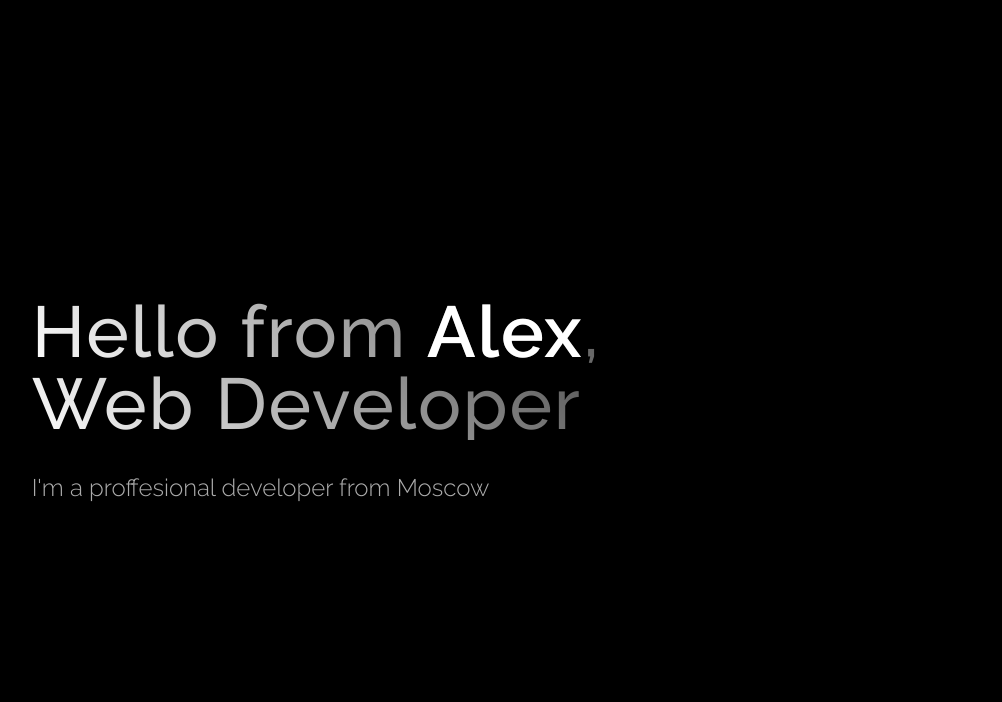
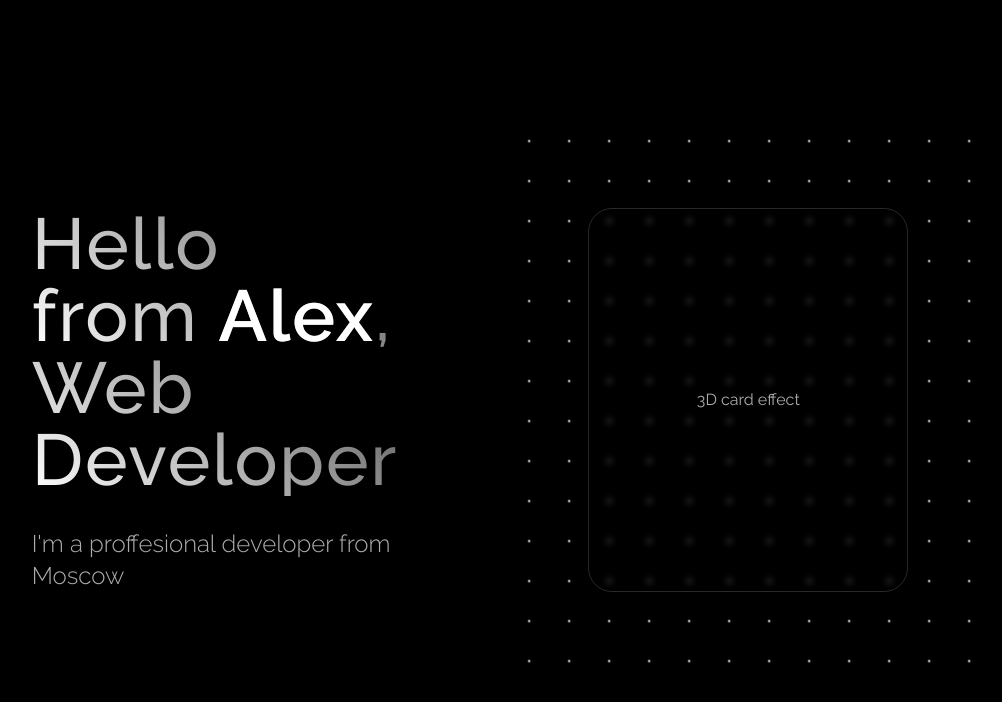
Before and after one commit to romaleks/Portfolio, a Next.js app: page / in a window 1280 px wide. Shown: the top 702 px of the page, without its empty margins (75-1077 px from the left). Built offline with nearby package versions, Linux system fonts and the light colour scheme.

Commit message:
Create 3D card pattern

```diff
--- /dev/null
+++ b/app/components/ui/animated-card/AnimatedCard.module.scss
@@ -0,0 +1,31 @@
+.container {
+  @apply relative w-screen h-screen overflow-hidden;
+  perspective: 1000px;
+
+  .rotationWrapper {
+    @apply w-full h-full flex justify-center items-center;
+    transform-style: preserve-3d;
+  }
+
+  .cardWrapper {
+    border-radius: 20px;
+    backdrop-filter: blur(3px) brightness(120%);
+  }
+}
+
+.grid {
+  @apply absolute w-full h-full;
+  background-size: 60px 60px;
+  background-image: radial-gradient(
+    circle at 1px 1px,
+    white 2px,
+    transparent 0
+  );
+  background-position: center;
+  transform: translateZ(-500px);
+}
+
+.card {
+  @apply w-80 h-96 rounded-3xl py-4 px-8 flex justify-center items-center text-center text-gray;
+  border: 1px solid rgba(200 200 200 / 0.2);
+}
--- /dev/null
+++ b/app/components/ui/animated-card/AnimatedCard.tsx
@@ -0,0 +1,19 @@
+import { FC } from 'react'
+import Grid from './Grid'
+import styles from './AnimatedCard.module.scss'
+import Card from './Card'
+
+const AnimatedCard: FC = () => {
+  return (
+    <div className={styles.container}>
+      <div className={styles.rotationWrapper}>
+        <Grid />
+        <div className={styles.cardWrapper}>
+          <Card />
+        </div>
+      </div>
+    </div>
+  )
+}
+
+export default AnimatedCard
--- /dev/null
+++ b/app/components/ui/animated-card/Card.tsx
@@ -0,0 +1,15 @@
+'use client'
+
+import { FC } from 'react'
+import styles from './AnimatedCard.module.scss'
+import { motion } from 'framer-motion'
+
+const Card: FC = () => {
+  return (
+    <div className={styles.wrapper}>
+      <div className={styles.card}>3D card effect</div>
+    </div>
+  )
+}
+
+export default Card
--- /dev/null
+++ b/app/components/ui/animated-card/Grid.tsx
@@ -0,0 +1,8 @@
+import { FC } from 'react'
+import styles from './AnimatedCard.module.scss'
+
+const Grid: FC = () => {
+  return <div className={styles.grid}></div>
+}
+
+export default Grid
--- a/app/page.tsx
+++ b/app/page.tsx
@@ -1,3 +1,4 @@
+import AnimatedCard from './components/ui/animated-card/AnimatedCard'
 import styles from './styles.module.scss'
 
 export default function Home() {
@@ -14,6 +15,7 @@ export default function Home() {
           I'm a proffesional developer from Moscow
         </div>
       </div>
+      <AnimatedCard />
     </main>
   )
 }
--- a/app/styles.module.scss
+++ b/app/styles.module.scss
@@ -1,7 +1,7 @@
 @import './styles/variables';
 
 .content {
-  @apply h-screen w-5/6 mx-auto flex items-center;
+  @apply h-screen w-5/6 mx-auto flex justify-between items-center;
 
   .about {
     @apply text-7xl font-medium;
--- a/app/styles/globals.scss
+++ b/app/styles/globals.scss
@@ -6,5 +6,5 @@
 
 body {
   color: #fff;
-  background: #000000;
+  background: #000;
 }
```
